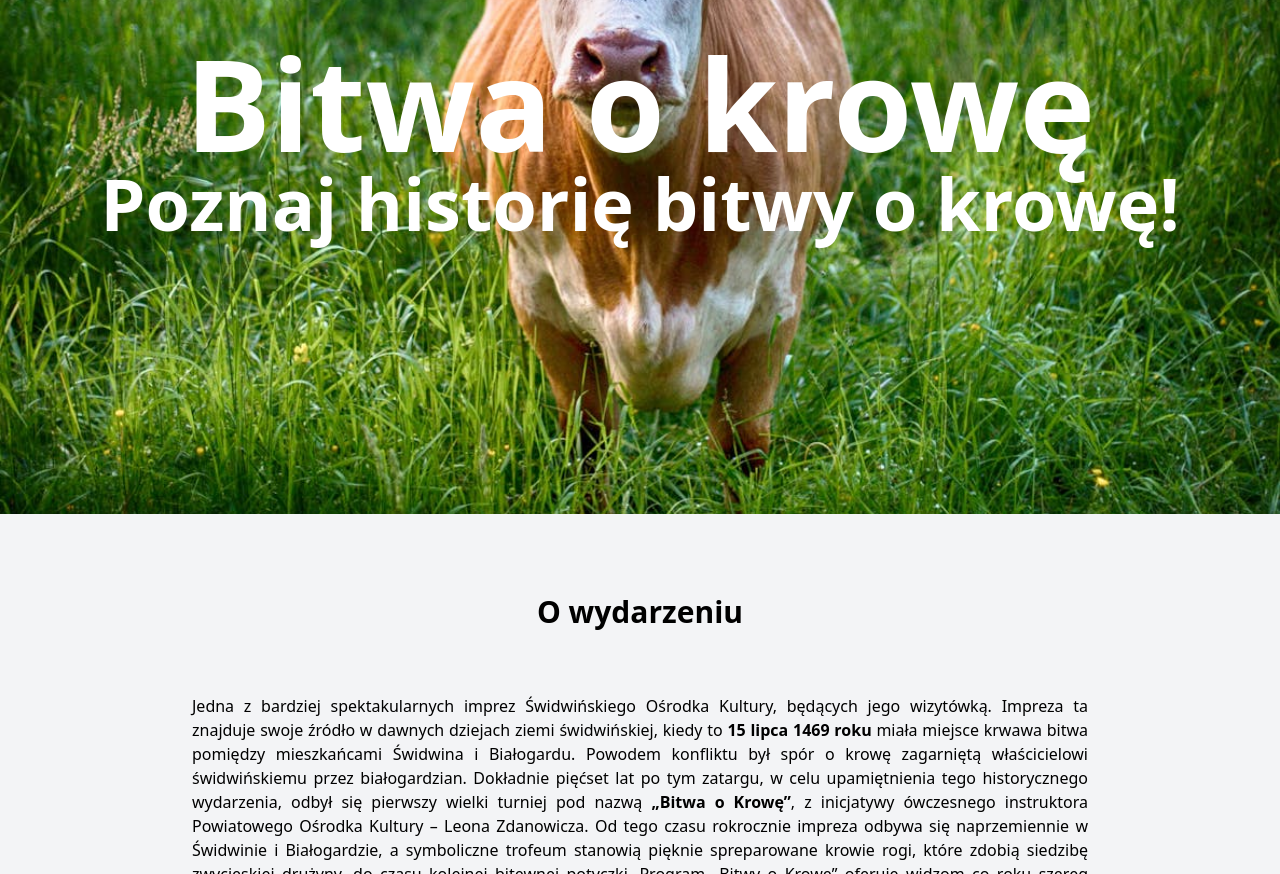
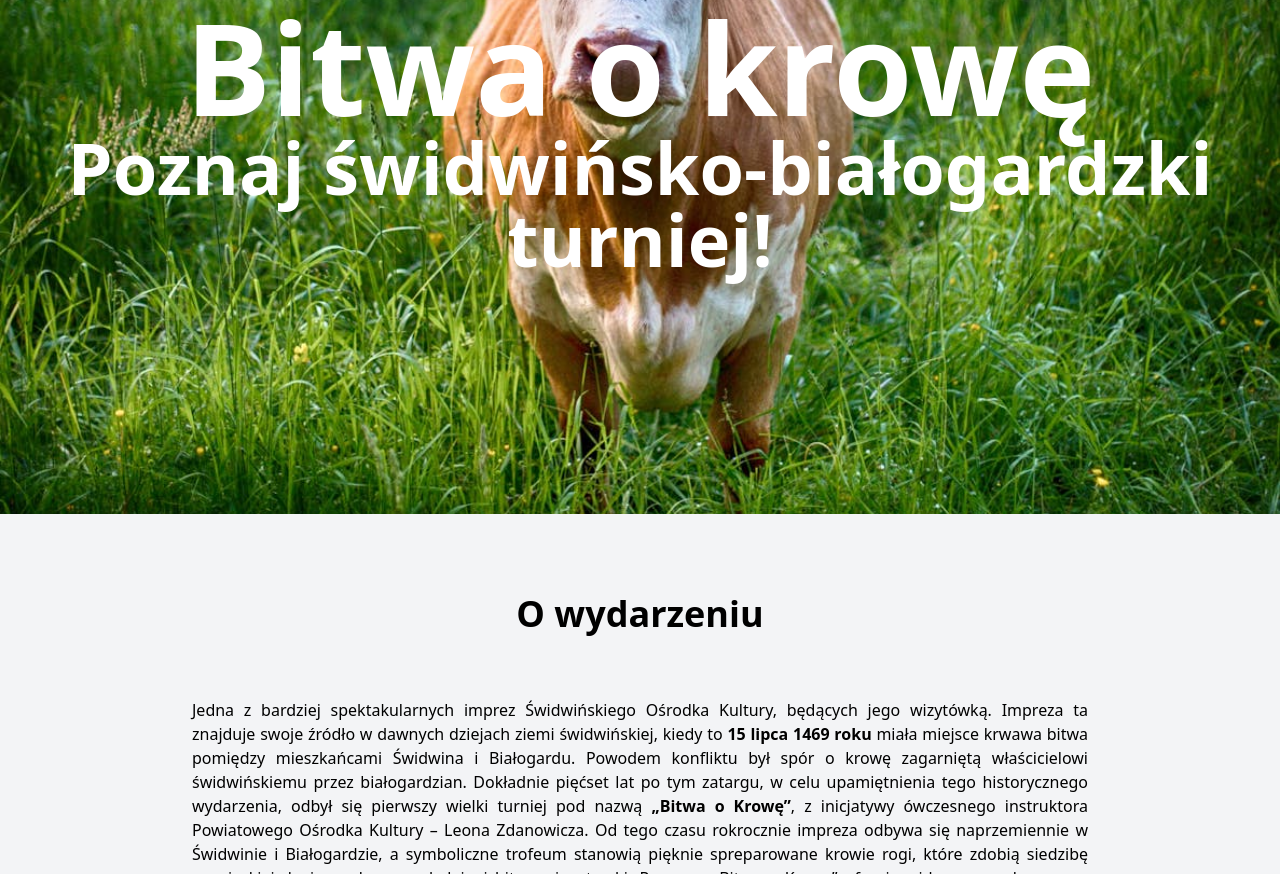
Before and after one commit to PauZiol/Projekt, a plain HTML site: page index.html in a window 1280 px wide. Shown: the part 300-1174 px from the top of the page. Drawn offline with nearby package versions, Linux system fonts and the light colour scheme.

Commit message:
Update index.html

```diff
--- a/index.html
+++ b/index.html
@@ -41,11 +41,11 @@
 	</script>
 	<section class="relative bg-cover bg-center text-white h-[750px] flex items-center flex-col justify-center text-center" style="background-image: url('bg_cow.jpeg');">
  		 <h1 class="text-5xl sm:text-7xl lg:text-9xl font-bold">Bitwa o krowę</h1>
- 		 <h2 class="text-3xl sm:text-5xl lg:text-7xl font-bold">Poznaj historię bitwy o krowę!</h2>
+ 		 <h2 class="text-3xl sm:text-5xl lg:text-7xl font-bold">Poznaj świdwińsko-białogardzki turniej!</h2>
  	</section>
  	<section id="about" class="py-20 pb-40 bg-gray-100 px-4">
  		<div class="max-w-4xl mx-auto">
- 			<h2 class="text-3xl font-bold text-center mb-6 pb-10">O wydarzeniu</h2>
+ 			<h2 class="text-4xl font-bold text-center mb-6 pb-10">O wydarzeniu</h2>
  			<p class="text-justify mb-4">Jedna z bardziej spektakularnych imprez Świdwińskiego Ośrodka Kultury, będących jego wizytówką. Impreza ta znajduje swoje źródło w dawnych dziejach ziemi świdwińskiej, kiedy to <b>15 lipca 1469 roku</b> miała miejsce krwawa bitwa pomiędzy mieszkańcami Świdwina i Białogardu. Powodem konfliktu był spór o krowę zagarniętą właścicielowi świdwińskiemu przez białogardzian. Dokładnie pięćset lat po tym zatargu, w celu upamiętnienia tego historycznego wydarzenia, odbył się pierwszy wielki turniej pod nazwą <b>„Bitwa o Krowę”</b>, z inicjatywy ówczesnego instruktora Powiatowego Ośrodka Kultury – Leona Zdanowicza. Od tego czasu rokrocznie impreza odbywa się naprzemiennie w Świdwinie i Białogardzie, a symboliczne trofeum stanowią pięknie spreparowane krowie rogi, które zdobią siedzibę zwycięskiej drużyny, do czasu kolejnej bitewnej potyczki. Program „Bitwy o Krowę” oferuje widzom co roku szereg ciekawych atrakcji, do których należą między innymi ćwiczenia z białą bronią, turnieje łucznicze, inscenizacje bitewne, potyczki rycerskie, a także pokazy zabaw plebejskich i średniowiecznych tańców.</p><br>
  			<p class="text-justify mb-4">Głównym punktem programu jest turniej wojów rozgrywany pomiędzy drużynami Świdwina i Białogardu. Składa się z kilkunastu konkurencji sprawnościowych, z których wyróżnić warto strzelanie z łuku i kuszy oraz rzut oszczepem i toporem do celu. Całość imprezy, która utrzymana jest w klimacie czasów średniowiecznych, idealnie wkomponowuje się w scenerię zamkową, która dodaje wydarzeniu specyficznego uroku i atrakcyjności. „Bitwa o Krowę” cieszy się dużą popularnością i zainteresowaniem wśród mieszkańców obu miast oraz turystów i co roku przyciąga liczne grono odbiorców.</p><br>
  			<p class="text-justify mb-4">Na uwagę zasługuje fakt, iż „Bitwa o Krowę” w 2006 roku została nagrodzona nominacją w kategorii produkt turystyczny województwa zachodniopomorskiego przez kapitułę na czele z Marszałkiem Województwa Zachodniopomorskiego prof. Zygmuntem Meyerem. Nagrody przyznano jedynie trzem imprezom w skali województwa, co świadczy o ogromnym wyróżnieniu.</p><br>
```
